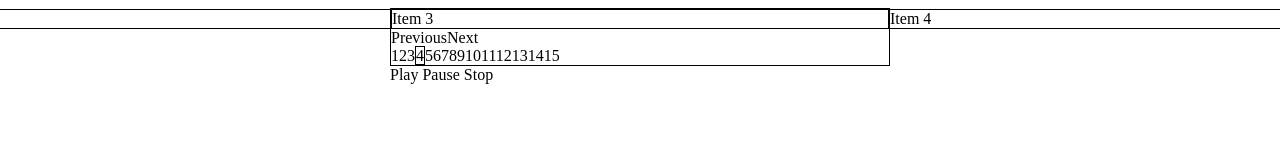
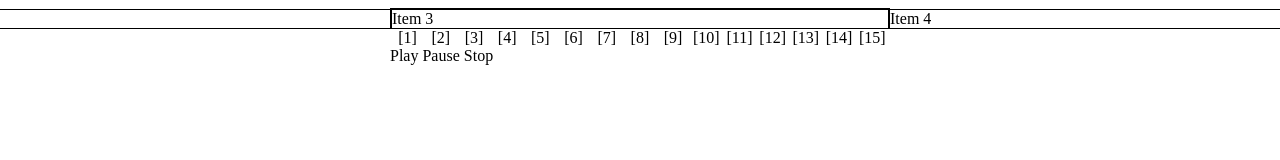
Before and after one commit to ma1oy/trueSlider, a website: page src/index.html in a window 1280 px wide. Shown: the top 160 px of the page. Drawn offline with nearby package versions, Linux system fonts and the light colour scheme; files that its build step writes are made by us from their sources.

Commit message:
Rewrite into ES6

```diff
--- a/src/css/ss.scss
+++ b/src/css/ss.scss
@@ -9,7 +9,7 @@
 
 $stripeTag: 'ul';
 $stripeItemTag: 'li';
-$pagerItemTag: 'a';
+$paginationItemTag: 'a';
 
 .loader {
   position: relative;
@@ -47,7 +47,7 @@ $pagerItemTag: 'a';
   to { transform: rotate(360deg); }
 }
 
-.ss-wrapper {
+.ts-wrapper {
   border: solid 1px black; //***
 
   position: relative;
@@ -57,8 +57,9 @@ $pagerItemTag: 'a';
   img {
     vertical-align: top; //*
   }
+}
 
-  > #{$stripeTag} {
+.ts-stripe {
   //background: gray; //***
 
   float: left;
@@ -76,13 +77,12 @@ $pagerItemTag: 'a';
     width: 100%;
   }
 }
-}
 
-.ss-nav {
+.ts-navigation {
 
 }
 
-.ss-prev, .ss-next, .ss-pager > #{$pagerItemTag} {
+.ts-prev, .ts-next, .ts-pagination > #{$paginationItemTag} {
   //display: block;
   //float: left;
 
@@ -91,8 +91,12 @@ $pagerItemTag: 'a';
   }
 }
 
-.ss-pagination {
-  .-active {
+.ts-pagination {
+  > #{$paginationItemTag} {
+    float: left;
+  }
+
+  .ts--active {
     border: solid 1px black; //***
   }
 }
--- a/src/index.html
+++ b/src/index.html
@@ -5,7 +5,8 @@
     <meta name="msapplication-tap-highlight" content="no"/>
     <meta name="viewport" content="width=device-width, initial-scale=1.0" />
     <title>syncSlider</title>
-    <link rel="stylesheet" type="text/css" href="css/ss.css">
+    <!--<link rel="stylesheet" type="text/css" href="css/ss.css">-->
+    <link rel="stylesheet" type="text/css" href="../test/css/ss.css">
     <!-- HTML5 shim and Respond.js IE8 support of HTML5 elements and media queries -->
     <!--[if lt IE 9]>
     <script src="https://oss.maxcdn.com/libs/html5shiv/3.7.0/html5shiv.js"></script>
@@ -15,8 +16,8 @@
 <body>
 
 <div id="content">
-    <div class="ss-area">
-        <ul class="ss_main">
+    <div class="ts-area">
+        <ul class="ts-stripe">
             <li>Item 1</li>
             <li>Item 2</li>
             <li>Item 3</li>
@@ -33,16 +34,19 @@
             <li>Item 14</li>
             <li>Item 15</li>
         </ul>
-        <a onclick="ss.play()">Play</a>
-        <a onclick="ss.pause()">Pause</a>
-        <a onclick="ss.stop()">Stop</a>
+        <a onclick="ts.play()">Play</a>
+        <a onclick="ts.pause()">Pause</a>
+        <a onclick="ts.stop()">Stop</a>
     </div>
 </div>
 
 <script type="text/javascript" src="js/jquery-2.2.2.min.js"></script>
-<script type="text/javascript" src="js/syncSlider.js"></script>
+<script type="text/javascript" src="js/trueSlider.js"></script>
 <script type="text/javascript">
-    var ss = $('.ss_main').syncSlider();
+    var ts = $('.ts-stripe').trueSlider();
+    console.log(ts);
+//    ts.addStyle('ts-pagination>a',{float:null});
+//    ts.updateStyle();
 </script>
 
 </body>
--- /dev/null
+++ b/src/js/trueSlider.js
@@ -0,0 +1,369 @@
+;"use strict";+function($, document) {
+
+    const
+        TOP     = 'top',
+        BOTTOM  = 'bottom',
+        LEFT    = 'left',
+        RIGHT   = 'right',
+        HEIGHT  = 'height',
+        WIDTH   = 'width',
+        PLAYING = 'playing',
+        PAUSED  = 'paused',
+        STOPPED = 'stopped';
+
+    let sign = v => v < 0 ? -1 : 1,
+        ceil= v => v > (v = ~~v) ? ++v : v,
+        positive = v => v < 0 ? 0 : 1,
+        negative = v => v < 0 ? 1 : 0,
+        createItem = item => $(document.createElement(item.tag)).addClass(item.style),
+        isFunction = functionToCheck => functionToCheck && {}.toString.call(functionToCheck) === '[object Function]';
+
+class TrueSlider {
+    constructor(userContext, userSettings) {
+        let self = this,
+            settings = self.settings = Object.assign({
+                namespace:                  'ts-',
+                vertical:                   false, // slider orientation
+                infinite:                   false, // emulate infinite tape
+                // L if (infinite == false)
+                    outOfRange:             false, // allow to go beyond the border
+                    repeat:                 false, // repeat after colliding with the border
+                    // L if ((outOfRange && repeat && !stepAlignment) == true)
+                        startFromBorder:    false,
+                    playingReverse:         true, // reverse switching when playing
+                sync:                       false, // sliders synchronization
+                coordinateDirection:        1, // set index calculation orientation
+                switchTime:                 500, // switch time for animation
+                showTime:                   1000, // wait time for one slide showing
+                animation:                  'easeInOutCubic',//'easeOutBounce',//'swing',
+                display:                    1, // numbers of slides on one screen
+                startSlide:                 3, // set first slide index
+                // startSlide:                 function(slidesQuantity, settings) {
+                //     return slidesQuantity; },
+                autoStart:                  false, // play after plugin load
+
+                // STEP SETTINGS
+                step:                       1,
+                stepAlignment:              false,
+                // L true
+                    stepAlignmentOffset:    1,
+
+                // WRAPPER
+                wrapper: {
+                    add:                    true,
+                    tag:                    'div',
+                    style:                  'wrapper'
+                },
+
+                // STRIPE
+                stripe: {
+                    tag:                    'ul',
+                    itemTag:                'li',
+                    style:                  'stripe', // stripe style class
+                },
+
+                navigation: {
+                    add:                    true,
+                    reverse:                false,
+                    tag:                    'nav',
+                    itemTag:                'a',
+                    style:                  'nav',
+                    disabledStyle:          '-disabled',
+                    prevStyle:              'prev',
+                    nextStyle:              'next',
+                    prevText:               'Previous',
+                    nextText:               'Next'
+                },
+
+                pagination: {
+                    add:                    true,
+                    tag:                    'nav',
+                    itemTag:                'a',
+                    style:                  'pagination',
+                    activeStyle:            '-active',
+                    disabledStyle:          '-disabled',
+                    stretch:                true,
+                    vertical:               false,
+                    numbers:                function(currentPage, numberOfPages, settings) {
+                        // return currentPage;
+                        return '<center>[' + currentPage + ']</center>';
+                    },
+                    pageLess:               true,
+                    pageOffset:             -1,
+                    switchDelayRatio:       1 // 0%..100%
+                },
+
+                progress: {
+                    add:                    true,
+                    style:                  'progress'
+                },
+
+                scroll: {
+                    add:                    true,
+                    style:                  'scroll'
+                }
+            }, userSettings);
+        self.addNamespaceToStyles();
+        let $stripe  = self.stripe  = userContext,
+            $wrapper = self.wrapper = (settings.wrapper.add ? $stripe.wrap(createItem(settings.wrapper)) : $stripe).parent(),
+            $stripeItems = $stripe.children(settings.stripe.itemTag), // set reference to the stripe items
+            calc = self.calculation = {
+                style:                  [],
+                iterationTime:          settings.switchTime + settings.showTime,
+                stripeItemSize:         100 / settings.display, // set slide width / height
+                visibleSlidesQuantity:  $stripeItems.length // set slides count
+            };
+        if (settings.vertical) {
+            calc.orientationSide = sign(settings.coordinateDirection) < 0 ? BOTTOM : TOP;
+            calc.orientationSize = HEIGHT;
+        } else {
+            calc.orientationSide = sign(settings.coordinateDirection) < 0 ? RIGHT : LEFT;
+            calc.orientationSize = WIDTH;
+        }
+        calc.movementObject     = { [calc.orientationSide]: 0 }; // set movement side value
+        calc.realSlidesQuantity = calc.visibleSlidesQuantity;
+        calc.lastSlideIndex     = calc.visibleSlidesQuantity - settings.display; // last possible slide index
+
+        // set step
+        calc.step               = settings.step; // set movement step
+        calc.signOfStep         = calc.repeatMovementDirection = sign(calc.step); // movement direction
+        calc.absolutelyStep     = calc.signOfStep * calc.step; // absolutely step
+        if (calc.absolutelyStep > calc.lastMovementIndex) { // fix movement step if it too big
+            calc.step = calc.signOfStep * calc.lastMovementIndex;
+        }
+        calc.currentStep        = calc.step;
+
+        // set start slide
+        if (isFunction(settings.startSlide)) {
+            settings.startSlide = settings.startSlide(calc.visibleSlidesQuantity, settings);
+        }
+        calc.currentSlideIndex = calc.previousSlideIndex = settings.startSlide - 1;
+
+        // set first and last movement index
+        if (settings.outOfRange) {
+            calc.firstMovementIndex = 1;
+            if (calc.absolutelyStep < settings.display) {
+                calc.firstMovementIndex -= calc.absolutelyStep;
+                calc.lastMovementIndex   = calc.lastSlideIndex + calc.absolutelyStep;
+            } else {
+                calc.firstMovementIndex -= settings.display;
+                calc.lastMovementIndex   = calc.visibleSlidesQuantity;
+            }
+            --calc.lastMovementIndex;
+        } else {
+            calc.firstMovementIndex = 0; // first slide index in movement
+            calc.lastMovementIndex  = calc.lastSlideIndex; // last slide index in movement
+        }
+
+        // set dom elements sizes
+        calc.stripeSize = calc.stripeItemSize * calc.realSlidesQuantity;
+        $stripe.css(calc.orientationSide, negative(settings.coordinateDirection) * calc.stripeSize -
+            calc.stripeItemSize * calc.currentSlideIndex + '%'); // set stripe start position
+        // $stripe.css(calc.orientationSize, calc.stripeSize + '%'); // set stripe size
+        // $stripeItems.css(calc.orientationSize,  100 / calc.realSlidesQuantity + '%'); // set stripe items sizes
+        // calc.style += createCss(settings.stripe.style, [calc.orientationSize], [calc.stripeSize + '%']);
+        // calc.style += createCss(settings.stripe.style + '>' + settings.stripe.itemTag,
+        //     [calc.orientationSize], [100 / calc.realSlidesQuantity + '%']);
+        self.addStyle(settings.stripe.style, {[calc.orientationSize]: calc.stripeSize + '%'});
+        self.addStyle(settings.stripe.style + '>' + settings.stripe.itemTag,
+            {[calc.orientationSize]: 100 / calc.realSlidesQuantity + '%'});
+
+        // step alignment and page numbers
+        if (settings.stepAlignment) {
+            calc.stepAlignmentOffset = settings.stepAlignmentOffset;
+            calc.stepAlignmentOffset = calc.stepAlignmentOffset < 0 ?
+                calc.stepAlignmentOffset % calc.currentStep + calc.absolutelyStep : // step alignment offset
+                calc.stepAlignmentOffset % calc.currentStep;
+        } else {
+            calc.stepAlignmentOffset = 0;
+        }
+
+        // add pagination
+        if (settings.pagination.add) {
+            self.paginate();
+        }
+
+        // apply style
+        // $wrapper.prepend('<style>' + calc.style + '</style>');
+        self.style = document.createElement('style');
+        $wrapper.prepend(self.style);
+        self.updateStyle();
+
+        // auto play
+        if (settings.autoStart && calc.absolutelyStep) {
+            self.play();
+        } else {
+            calc.state = STOPPED;
+        }
+    }
+
+    addNamespace(value) {
+        return this.settings.namespace + value;
+    }
+
+    addNamespaceToStyles() {
+        let settings = this.settings;
+        [settings.wrapper, settings.stripe, settings.navigation, settings.pagination, settings.progress, settings.scroll]
+            .forEach(item => { item.style = this.addNamespace(item.style); return item; });
+        let addNamespaceToAdditionalStyles = (item, names) => {
+            names.forEach(name => {
+                item[name + 'Style'] = this.addNamespace(item[name + 'Style']);
+            });
+        };
+        addNamespaceToAdditionalStyles(settings.navigation, ['disabled', 'prev', 'next']);
+        addNamespaceToAdditionalStyles(settings.pagination, ['disabled', 'active']);
+    }
+
+    addStyle(selector, body) {
+        let calc = this.calculation;
+        for (let item of calc.style) {
+            if (item.selector === selector) {
+                Object.assign(item.body, body);
+                return;
+            }
+        }
+        calc.style.push({
+            selector: selector,
+            body: body
+        });
+    }
+
+    updateStyle() {
+        let self = this,
+            calc = self.calculation;
+        self.style.innerText = '';
+        for (let item of calc.style) {
+            self.style.innerText += '.' + item.selector + '{';
+            for (let key in item.body) {
+                if (item.body.hasOwnProperty(key)) {
+                    self.style.innerText += key + ':' + item.body[key] + ';';
+                }
+            }
+            self.style.innerText += '}';
+        }
+    }
+
+    wrap() {
+        let self = this;
+        self.wrapper = self.stripe.wrap(createItem(self.settings.wrapper)).parent();
+        return self;
+    }
+
+    paginate() {
+        let self = this,
+            settings = self.settings,
+            calc = self.calculation,
+            items = [],
+            tag = settings.pagination.itemTag + '>',
+            numberToPrint = settings.pagination.numbers ? settings.pagination.numbers : () => '';
+        calc.pageNumbers = calc.lastSlideIndex;
+        // if (settings.stepAlignment) {
+        //     calc.pageNumbers += calc.absolutelyStep - calc.stepAlignmentOffset;
+        // }
+        // calc.pageNumbers = ceil(calc.pageNumbers / calc.absolutelyStep);// + 1;
+        calc.pageNumbers = ceil((calc.lastSlideIndex + !!settings.stepAlignment *
+                (calc.absolutelyStep - calc.stepAlignmentOffset)) / calc.absolutelyStep) + 1;
+        for (let i = 0; i < calc.pageNumbers; ++i) {
+            items.push('<' + tag + numberToPrint(i + 1, calc.pageNumbers, settings) + '</' + tag);
+        }
+        self.wrapper.append(self.pagination = createItem(settings.pagination).append(items.join('')));
+        calc.paginationItemSize = 100 / calc.visibleSlidesQuantity;
+        if (settings.pagination.stretch) {
+            // let params = [calc.orientationSize],
+            //     values = [calc.paginationItemSize + '%'];
+            // if (calc.orientationSize === WIDTH) {
+            //     params[1] = 'float';
+            //     values[1] = LEFT;
+            // }
+            // calc.style += createCss(settings.pagination.style + '>' + settings.pagination.itemTag,
+            //     params, values);
+
+            let paginationItemSelector = settings.pagination.style + '>' + settings.pagination.itemTag;
+            self.addStyle(paginationItemSelector, {[calc.orientationSize]: calc.paginationItemSize + '%'});
+            // if (calc.orientationSize === WIDTH) {
+            //     self.addStyle(paginationItemSelector, {float: LEFT})
+            // }
+        }
+    }
+
+    progress() {
+        // add progress
+    }
+
+    scroll() {
+        // add scrooll
+    }
+
+    calculateIndex() {
+
+    }
+
+    setSlide(index) {
+        let self = this,
+            calc = self.calculation;
+        calc.previousSlideIndex = calc.currentSlideIndex;
+        calc.currentSlideIndex = index;
+        if (calc.repeatMovementDirection = (index > calc.lastMovementIndex) - (index < calc.firstMovementIndex)) {
+            self.calculateIndex(); // last / first correction
+        }
+    }
+
+    currentSlide() {
+        return this.calculation.currentSlideIndex;
+    }
+
+    forwardOrBackward(forward, backward) {
+        return this.calculation.repeatMovementDirection > 0 ? forward : backward;
+    }
+
+    startCycle(ms) {
+        let self = this,
+            calc = self.calculation;
+        calc.timeoutId = setTimeout(function() {
+            self.stopCycle();
+            self.switchToNext();
+            // next();
+            self.startCycle(calc.iterationTime);
+        }, ms);
+    }
+
+    stopCycle() {
+        clearTimeout(this.calculation.timeoutId);
+    }
+
+    changeStateTo(state) {
+        this.calculation.state = state;
+        this.stopCycle();
+    }
+
+    play() {
+        let self = this;
+        self.changeStateTo(PLAYING);
+        console.log(this);
+        self.startCycle(self.settings.showTime);
+    }
+
+    pause() {
+        this.changeStateTo(PAUSED);
+    }
+
+    stop() {
+        let self = this;
+        self.changeStateTo(STOPPED);
+        self.switchTo((self.calculation.currentSlideIndex = self.settings.startSlide - 1) + 1);
+    }
+}
+
+$.fn.trueSlider = function(userSettings) {
+    let $this = $(this);
+    // If element is not exist
+    if($this.length == 0) return this;
+    // Support multiple elements
+    if($this.length > 1) {
+        $this.each(function(){ $this.syncSlider(userSettings) });
+        return $this;
+    }
+    return new TrueSlider($this, userSettings);
+};
+
+}(jQuery, document);
```
Also changed, not shown: src/js/trueSliderOld.js (renamed from src/js/syncSlider.js). Lines whose indentation alone changed are shown as unchanged.
